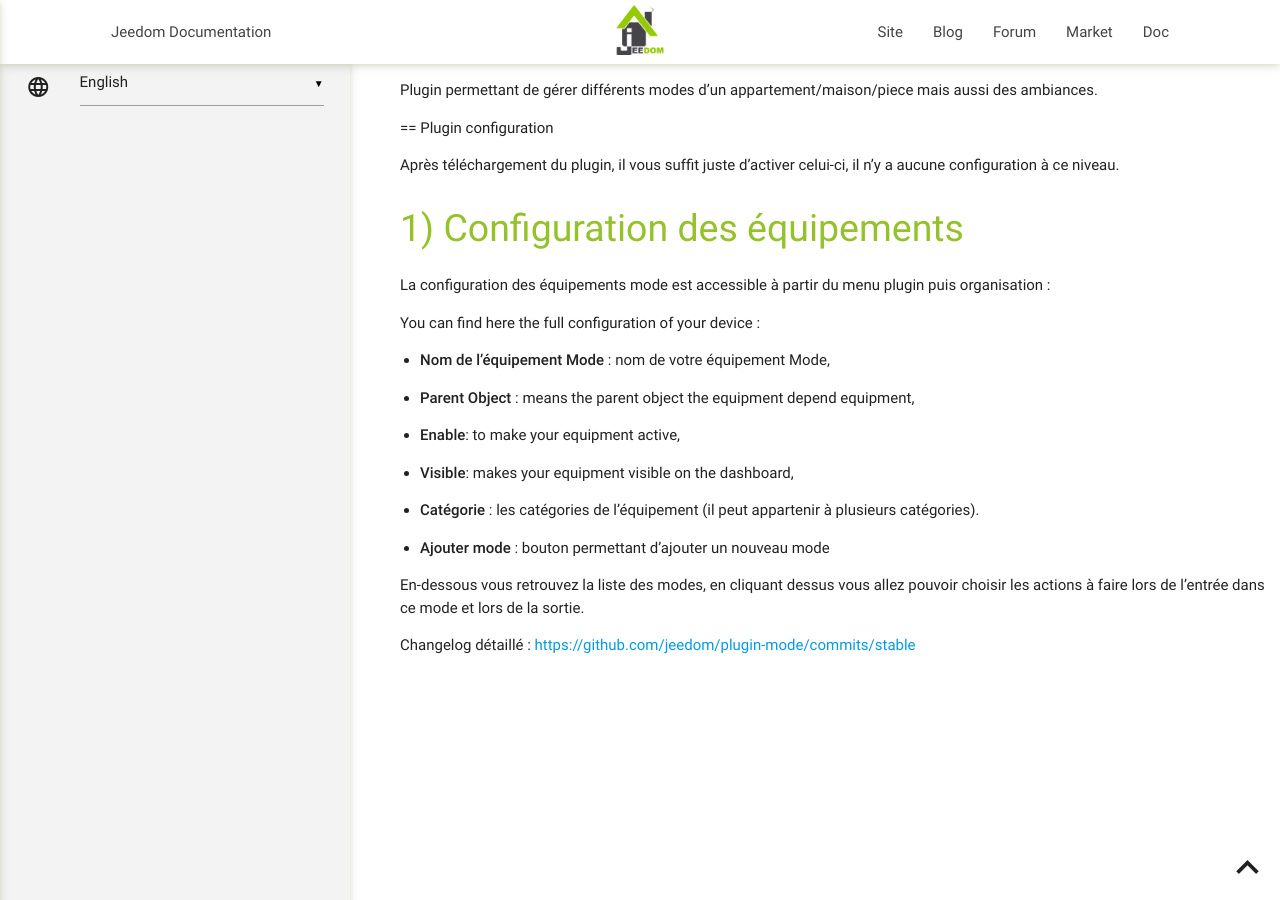
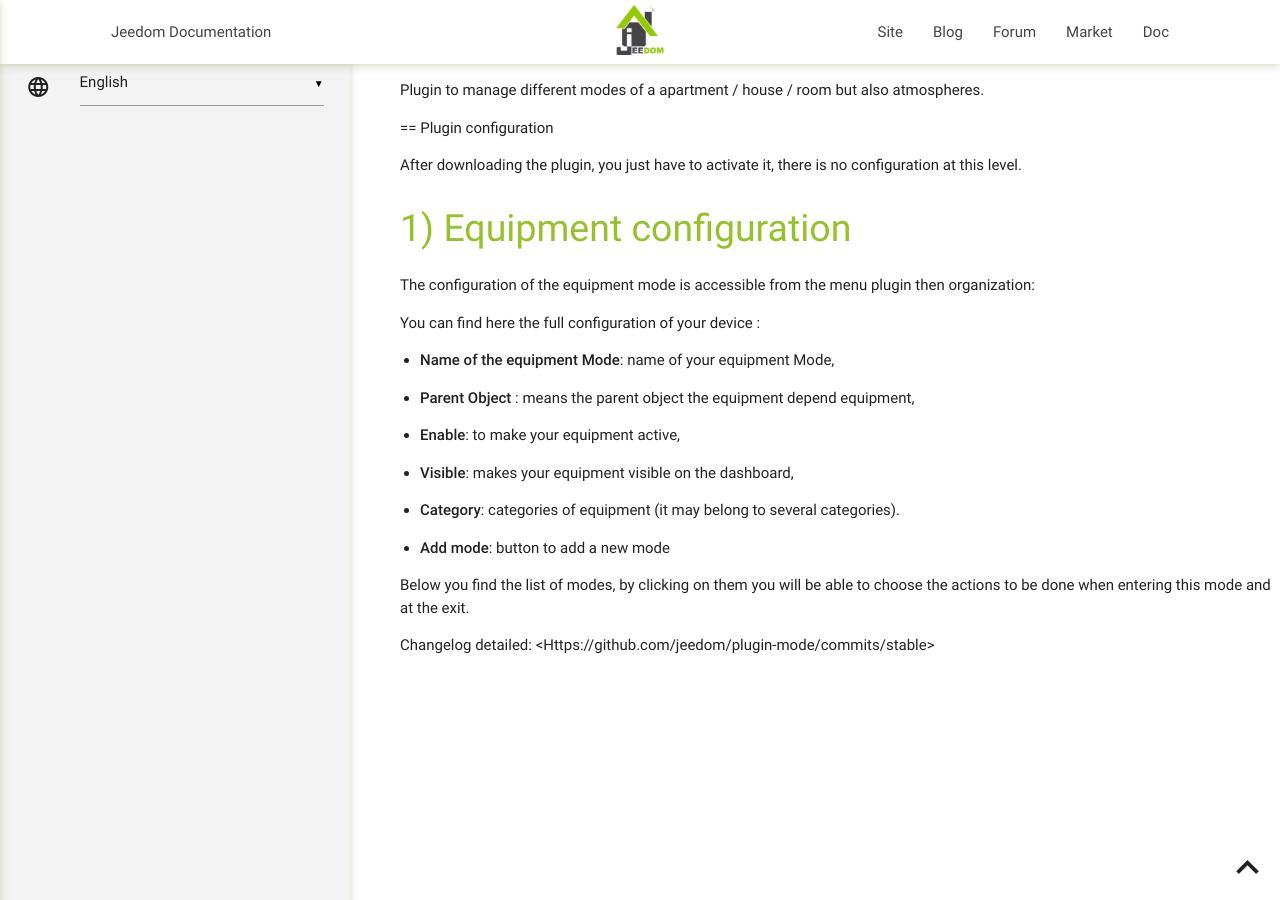
Before and after one commit to jeedom/plugin-mode, a Jekyll site: the page built from docs/en_US/index.md, in a window 1280 px wide. Built offline with Jekyll 4.4.1, drawn with Linux system fonts in a browser that asks for light colours; our own code applies the rules of GitHub Pages for plain Markdown files.

Commit message:
[ROBOT] Action all

```diff
--- a/docs/en_US/index.md
+++ b/docs/en_US/index.md
@@ -1,20 +1,20 @@
-Plugin permettant de gérer différents modes d’un
-appartement/maison/piece mais aussi des ambiances.
+Plugin to manage different modes of a
+apartment / house / room but also atmospheres.
 
 == Plugin configuration
 
-Après téléchargement du plugin, il vous suffit juste d’activer celui-ci,
-il n’y a aucune configuration à ce niveau.
+After downloading the plugin, you just have to activate it,
+there is no configuration at this level.
 
-Configuration des équipements
+Equipment configuration
 =============================
 
-La configuration des équipements mode est accessible à partir du menu
-plugin puis organisation :
+The configuration of the equipment mode is accessible from the menu
+plugin then organization:
 
 You can find here the full configuration of your device :
 
--   **Nom de l’équipement Mode** : nom de votre équipement Mode,
+-   **Name of the equipment Mode**: name of your equipment Mode,
 
 -   **Parent Object** : means the parent object the equipment depend
     equipment,
@@ -23,14 +23,14 @@ You can find here the full configuration of your device :
 
 -   **Visible**: makes your equipment visible on the dashboard,
 
--   **Catégorie** : les catégories de l’équipement (il peut appartenir à
-    plusieurs catégories).
+-   **Category**: categories of equipment (it may belong to
+    several categories).
 
--   **Ajouter mode** : bouton permettant d’ajouter un nouveau mode
+-   **Add mode**: button to add a new mode
 
-En-dessous vous retrouvez la liste des modes, en cliquant dessus vous
-allez pouvoir choisir les actions à faire lors de l’entrée dans ce mode
-et lors de la sortie.
+Below you find the list of modes, by clicking on them
+you will be able to choose the actions to be done when entering this mode
+and at the exit.
 
-Changelog détaillé :
-<https://github.com/jeedom/plugin-mode/commits/stable>
+Changelog detailed:
+<Https://github.com/jeedom/plugin-mode/commits/stable>
```
Also changed, not shown: docs/en_US/changelog.md (+5 -1 lines), docs/es_ES/changelog.md (+5 -1 lines), docs/es_ES/index.md (+16 -16 lines).
